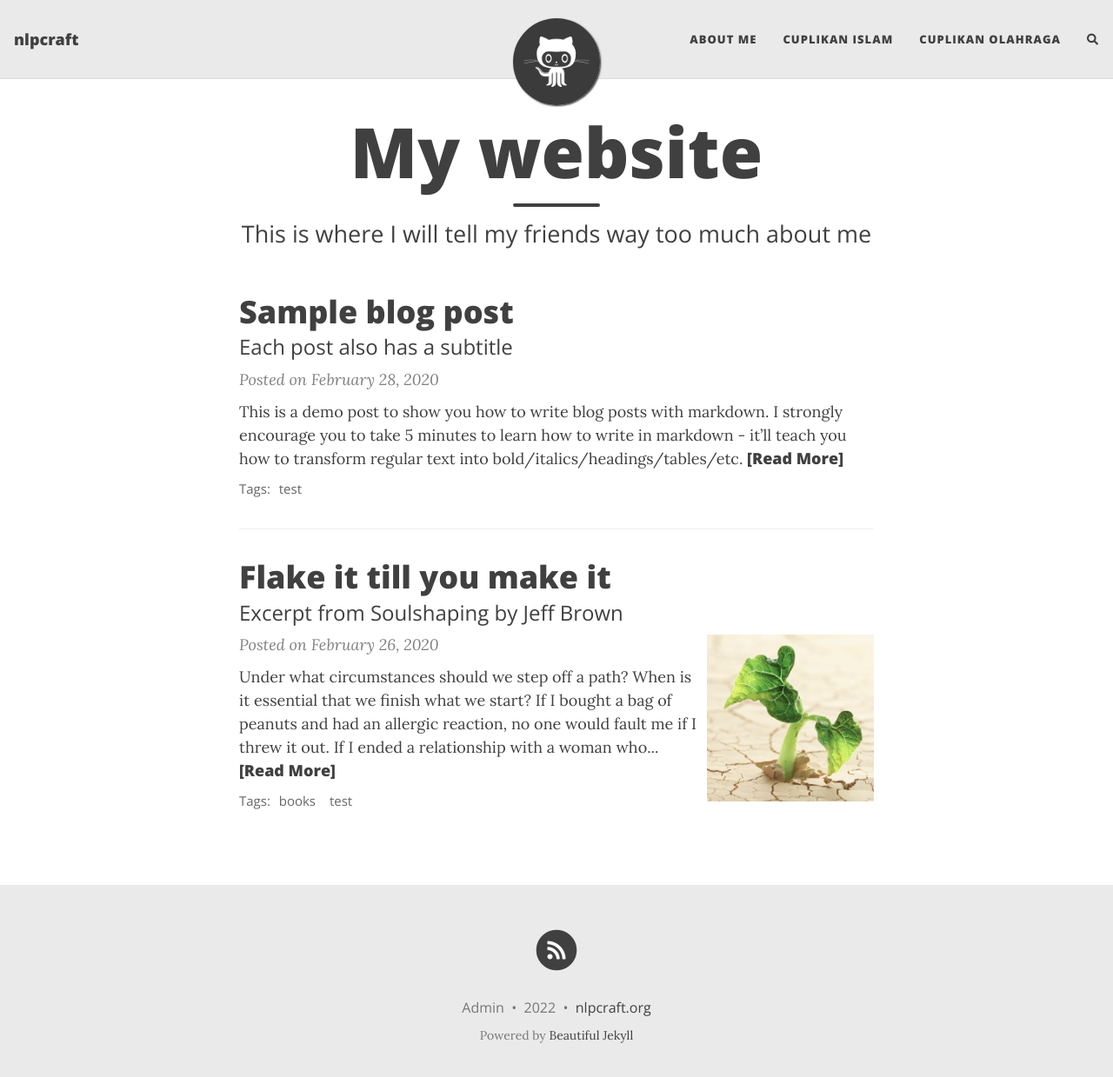
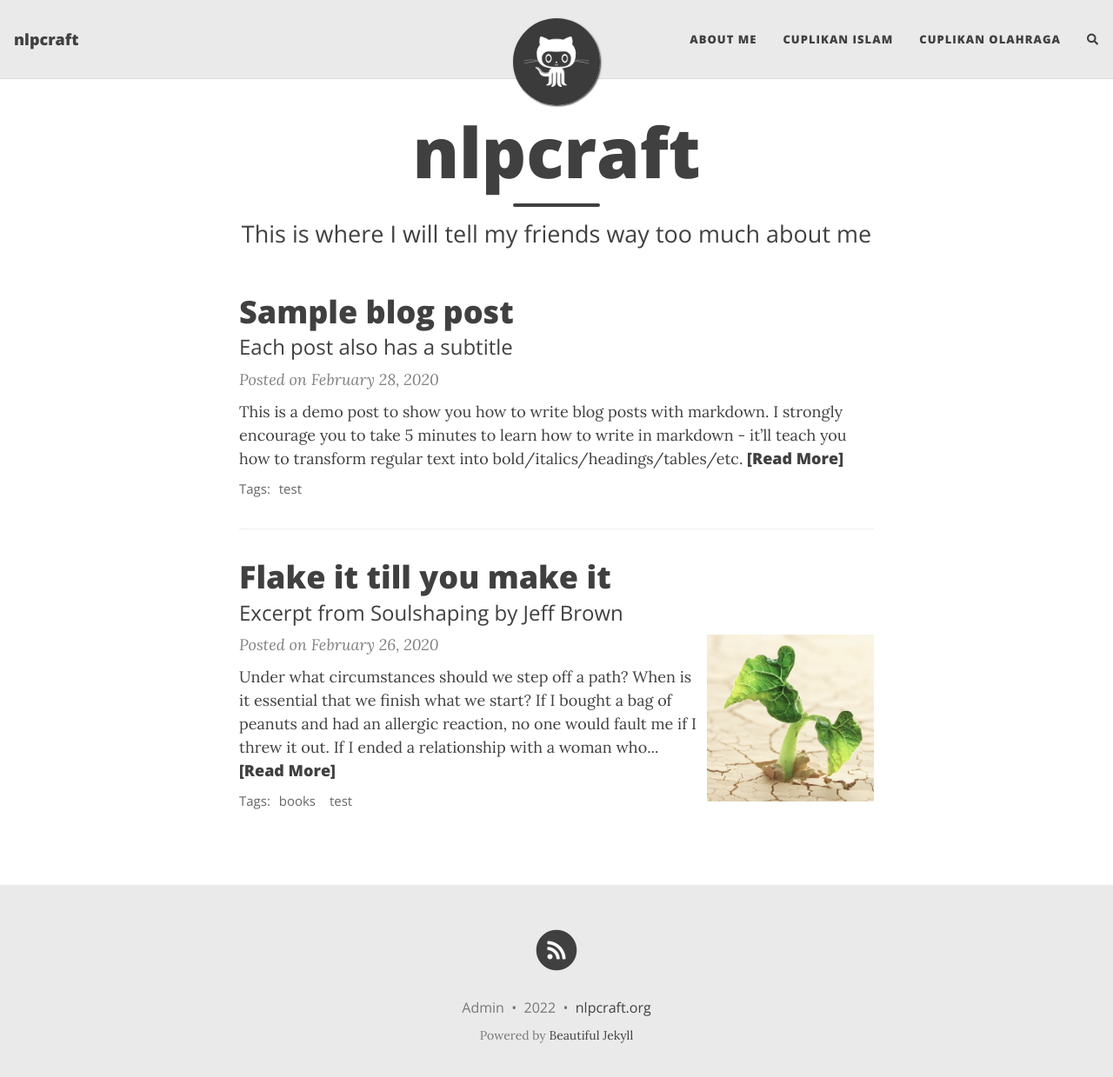
Before and after one commit to Aldanz/nlpcraft.org, a Jekyll site: the page built from index.html, in a window 1280 px wide and 1252 px high. Shown: the top 1239 px of the window at 87% size. Built offline with Jekyll 4.4.1, drawn with Linux system fonts in a browser that asks for light colours; nearby versions of some CDN libraries; the list of posts is cut into pages by our own code; comment, search, counter and statistics services are not loaded.

Commit message:
Update index.html

```diff
--- a/index.html
+++ b/index.html
@@ -1,5 +1,5 @@
 ---
 layout: home
-title: My website
+title: nlpcraft
 subtitle: This is where I will tell my friends way too much about me
 ---
```
